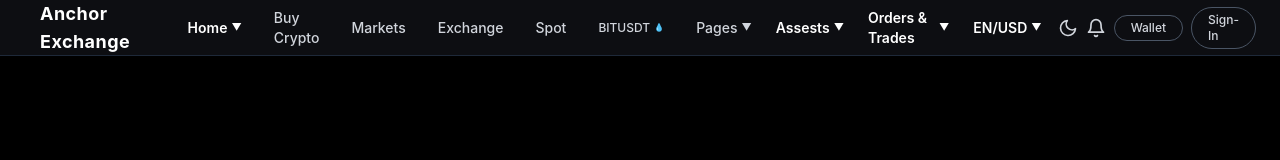
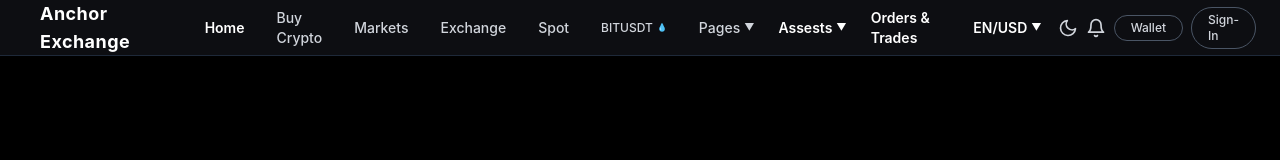
Before and after one commit to sekanka33/Anchor-Exchange-Crypto-Currency, a React (Vite) app: page / in a window 1280 px wide. Shown: the top 160 px of the page. Built offline with nearby package versions, Linux system fonts and the light colour scheme.

Commit message:
I have added dark function that will change the theme based on the system of phone and pc

```diff
--- a/src/App.jsx
+++ b/src/App.jsx
@@ -1,4 +1,4 @@
-import React from 'react'
+import React, { useState } from 'react'
 import Navbar from './Components/Navbar'
 import Footer from './Components/Footer'
 import About from './Pages/About'
@@ -17,6 +17,9 @@ import { Route, Routes } from 'react-router-dom'
 
 
 const App = () => {
+
+  const [darkAndWhiteMode, setDarkAndWhiteMode] = useState(false);
+
   return (
     <>
       <Navbar />
--- a/src/Components/Navbar.jsx
+++ b/src/Components/Navbar.jsx
@@ -15,39 +15,38 @@ const Navbar = () => {
         {/* Logo */}
         <Link to="/" onClick={() => setMenuOpen(false)} className="flex items-center space-x-2 px-4 h-full hover:opacity-90">
           {/* Hexagon/Crypto Icon Placeholder */}
-          <span className="text-lg font-bold tracking-wide text-white">Anchor Exchange</span>
+          <span className="text-lg font-bold tracking-wide text-white hover:text-blue-500">Anchor Exchange</span>
         </Link>
 
         {/* Navigation Links */}
         <div className="hidden md:flex items-center h-full text-gray-300">
           {/* Active/Highlighted Tab */}
-          <Link to="/" className="text-white px-4 h-full flex items-center space-x-1 font-semibold  hover:bg-blue-500">
+          <Link to="/" className="text-white px-4 h-full flex items-center space-x-1 font-semibold  hover:text-blue-500">
             <span>Home</span>
-            <span className="text-[10px]">▼</span>
           </Link>
 
-          <Link to="/buy-crypto" className="px-4 h-full flex items-center hover:text-white transition-colors  hover:bg-blue-500">
+          <Link to="/buy-crypto" className="px-4 h-full flex items-center transition-colors  hover:text-blue-500">
             Buy Crypto
           </Link>
 
-          <Link to="/markets" className="px-4 h-full flex items-center hover:text-white transition-colors  hover:bg-blue-500">
+          <Link to="/markets" className="px-4 h-full flex items-center transition-colors  hover:text-blue-500">
             Markets
           </Link>
 
-          <Link to="/exchange" className="px-4 h-full flex items-center hover:text-white transition-colors  hover:bg-blue-500">
+          <Link to="/exchange" className="px-4 h-full flex items-center transition-colors  hover:text-blue-500">
             Exchange
           </Link>
 
-          <Link to="/spot" className="px-4 h-full flex items-center hover:text-white transition-colors  hover:bg-blue-500">
+          <Link to="/spot" className="px-4 h-full flex items-center  transition-colors  hover:text-blue-500">
             Spot
           </Link>
 
-          <Link to="/bitusdt" className="px-4 h-full flex items-center hover:text-white  hover:bg-blue-500 transition-colors space-x-1 text-xs">
+          <Link to="/bitusdt" className="px-4 h-full flex items-center  hover:text-blue-500 transition-colors space-x-1 text-xs">
             <span>BITUSDT</span>
             <span className="text-blue-500 text-[8px]">💧</span>
           </Link>
 
-          <Link to="/pages" className="px-4 h-full flex items-center hover:text-white transition-colors space-x-1  hover:bg-blue-500">
+          <Link to="/pages" className="px-4 h-full flex items-center  transition-colors space-x-1  hover:text-blue-500">
             <span>Pages</span>
             <span className="text-[10px]">▼</span>
           </Link>
@@ -56,26 +55,25 @@ const Navbar = () => {
 
       {/* Right Section: Actions & Profile */}
       <div className="hidden md:flex items-center space-x-2 text-gray-300">
-        <Link to="/" className="text-white px-2 h-full flex items-center space-x-1 font-semibold  hover:bg-blue-500">
+        <Link to="/" className="text-white px-2 h-full flex items-center space-x-1 font-semibold  hover:text-blue-500">
             <span>Assests</span>
             <span className="text-[10px]">▼</span>
           </Link>
 
-        <Link to="/" className="text-white px-2 h-full flex items-center space-x-1 font-semibold  hover:bg-blue-500">
+        <Link to="/" className="text-white px-2 h-full flex items-center space-x-1 font-semibold  hover:text-blue-500">
             <span>Orders & Trades</span>
-            <span className="text-[10px]">▼</span>
           </Link>
 
-        <Link to="/" className="text-white px-2 h-full flex items-center space-x-1 font-semibold  hover:bg-blue-500">
+        <Link to="/" className="text-white px-2 h-full flex items-center space-x-1 font-semibold  hover:text-blue-500">
             <span>EN/USD</span>
             <span className="text-[10px]">▼</span>
           </Link>
 
         {/* Theme/Notification Icons */}
-        <button className="text-gray-300 hover:text-white hover:bg-blue-500 text-xl">
+        <button className="text-gray-300 hover:text-blue-500 text-xl">
             <FiMoon />
         </button>
-        <button className="text-gray-300 hover:text-white hover:bg-blue-500 text-xl relative">
+        <button className="text-gray-300 hover:text-blue-500 text-xl relative">
         <FiBell />
       </button>
 
```
